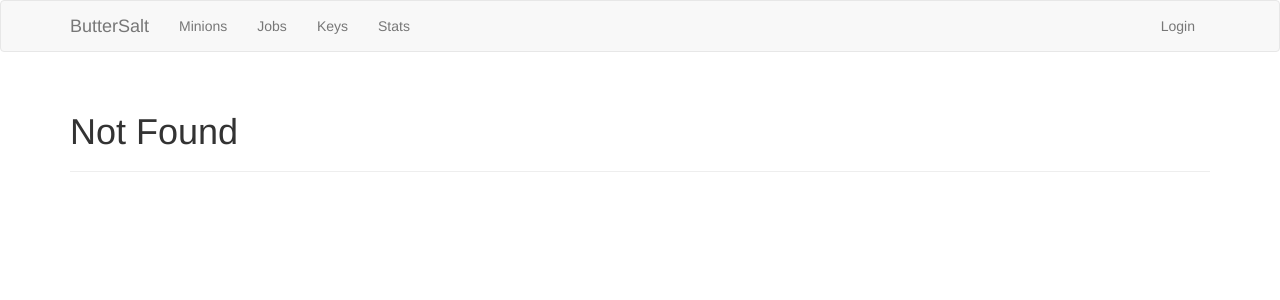
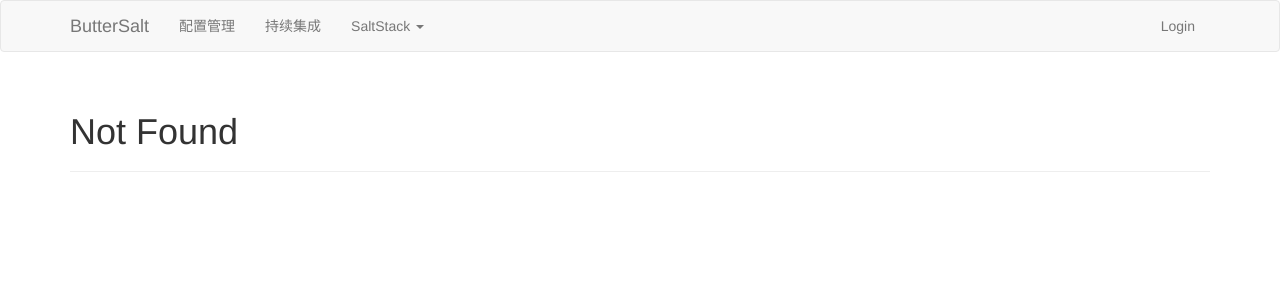
Before and after one commit to lfzyx/ButterSalt, a Python web app: template templates/404.html in a window 1280 px wide. Shown: the top 300 px of the page. Run offline with Jinja, Linux system fonts and the light colour scheme; the template is opened without the code that fills it, so the values that code supplies are empty; some libraries are stand-ins or nearby versions.

Commit message:
修改导航条

```diff
--- a/templates/base.html
+++ b/templates/base.html
@@ -22,10 +22,17 @@
         </div>
         <div class="navbar-collapse collapse">
             <ul class="nav navbar-nav">
-                <li><a href="/minions/">Minions</a></li>
-                <li><a href="/jobs/">Jobs</a></li>
-                <li><a href="/keys/">Keys</a></li>
-                <li><a href="/stats/">Stats</a></li>
+                <li><a href="/cmdb/">配置管理</a></li>
+                <li><a href="/ci/">持续集成</a></li>
+                <li class="dropdown">
+                    <a href="#" class="dropdown-toggle" data-toggle="dropdown" role="button" aria-haspopup="true" aria-expanded="false">SaltStack <span class="caret"></span></a>
+                    <ul class="dropdown-menu">
+                        <li><a href="/minions/">Minions</a></li>
+                        <li><a href="/jobs/">Jobs</a></li>
+                        <li><a href="/keys/">Keys</a></li>
+                        <li><a href="/stats/">Stats</a></li>
+                    </ul>
+                </li>
             </ul>
             <ul class="nav navbar-nav navbar-right">
                 {% if session.logins %}
```
